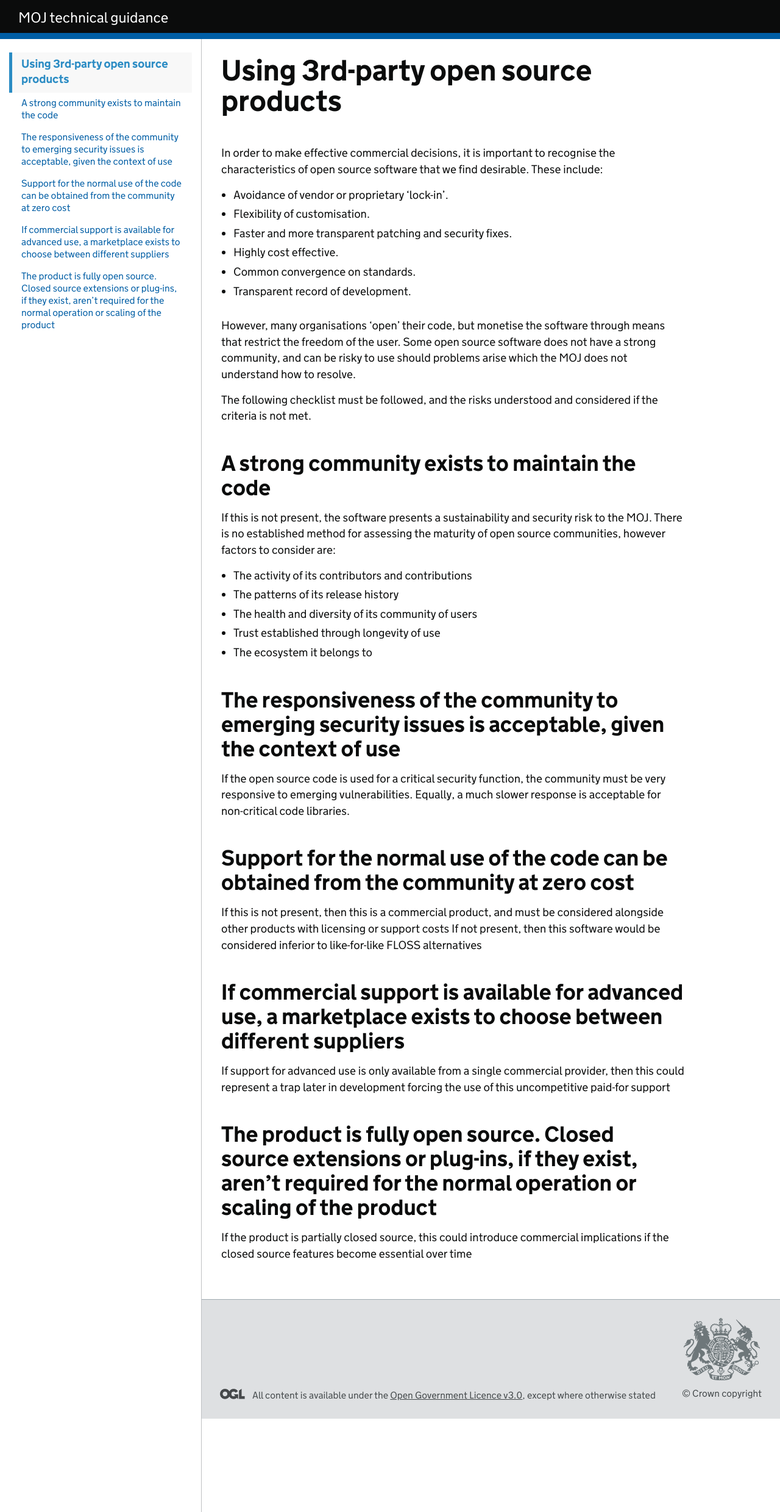
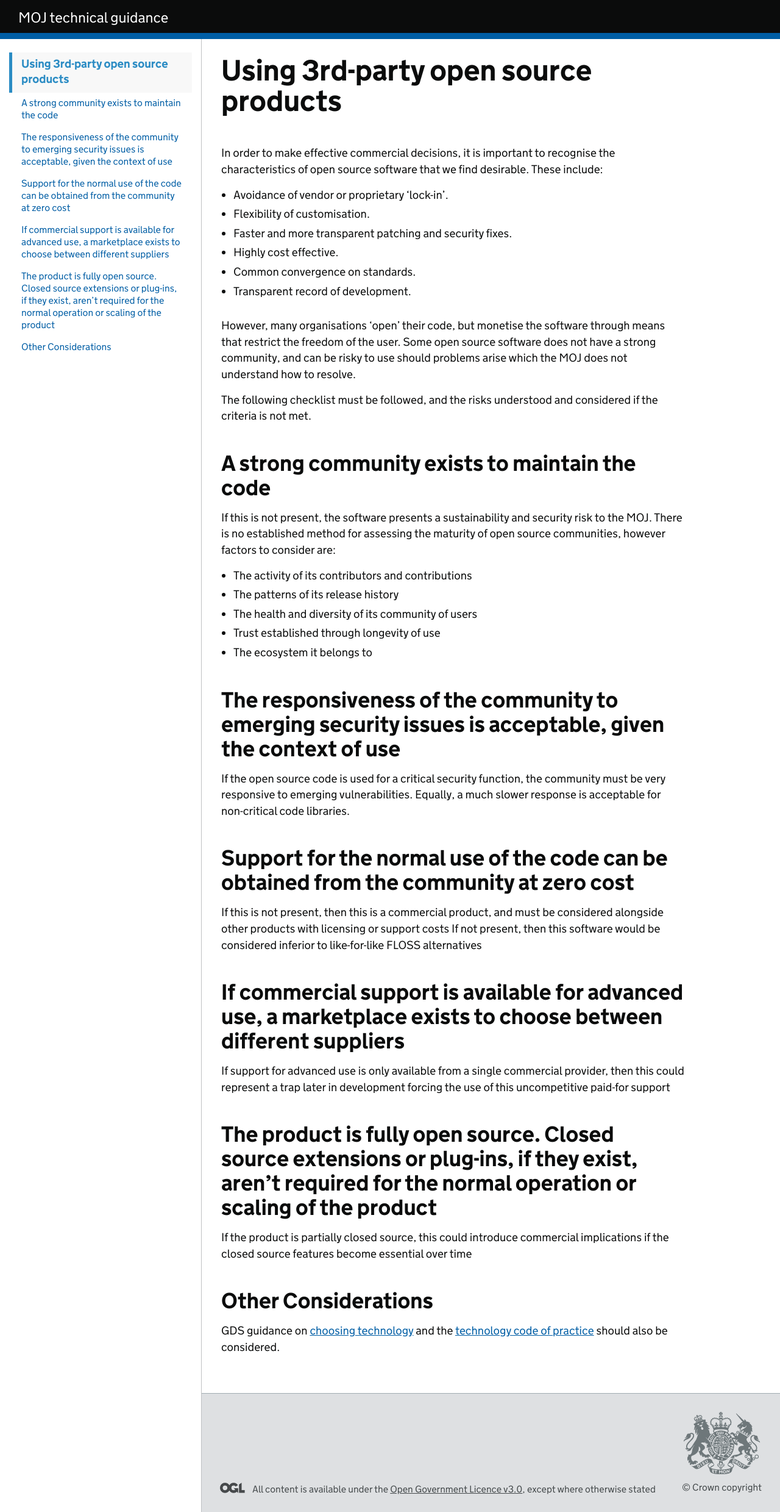
Before and after one commit to ministryofjustice/technical-guidance, a Jekyll site: the page built from standards/using-3rd-party-open-source-products.md, in a window 1280 px wide. Shown: the whole page at 61% size. Built offline with Jekyll 4.4.1, drawn with Linux system fonts in a browser that asks for light colours; our own code applies the rules of GitHub Pages for plain Markdown files.

Commit message:
Add a link to GDS guidance on choosing technology
GDS publish guidance which is relevant, although
they don't specifically say that open source
products are preferred.

```diff
--- a/standards/using-3rd-party-open-source-products.md
+++ b/standards/using-3rd-party-open-source-products.md
@@ -39,3 +39,7 @@ If support for advanced use is only available from a single commercial provider,
 ## The product is fully open source. Closed source extensions or plug-ins, if they exist, aren’t required for the normal operation or scaling of the product
 
 If the product is partially closed source, this could introduce commercial implications if the closed source features become essential over time
+
+## Other Considerations
+
+GDS guidance on [choosing technology](https://www.gov.uk/service-manual/technology/choosing-technology-an-introduction#what-to-consider-when-choosing-technology) and the [technology code of practice](https://www.gov.uk/government/publications/technology-code-of-practice/technology-code-of-practice) should also be considered.
```
